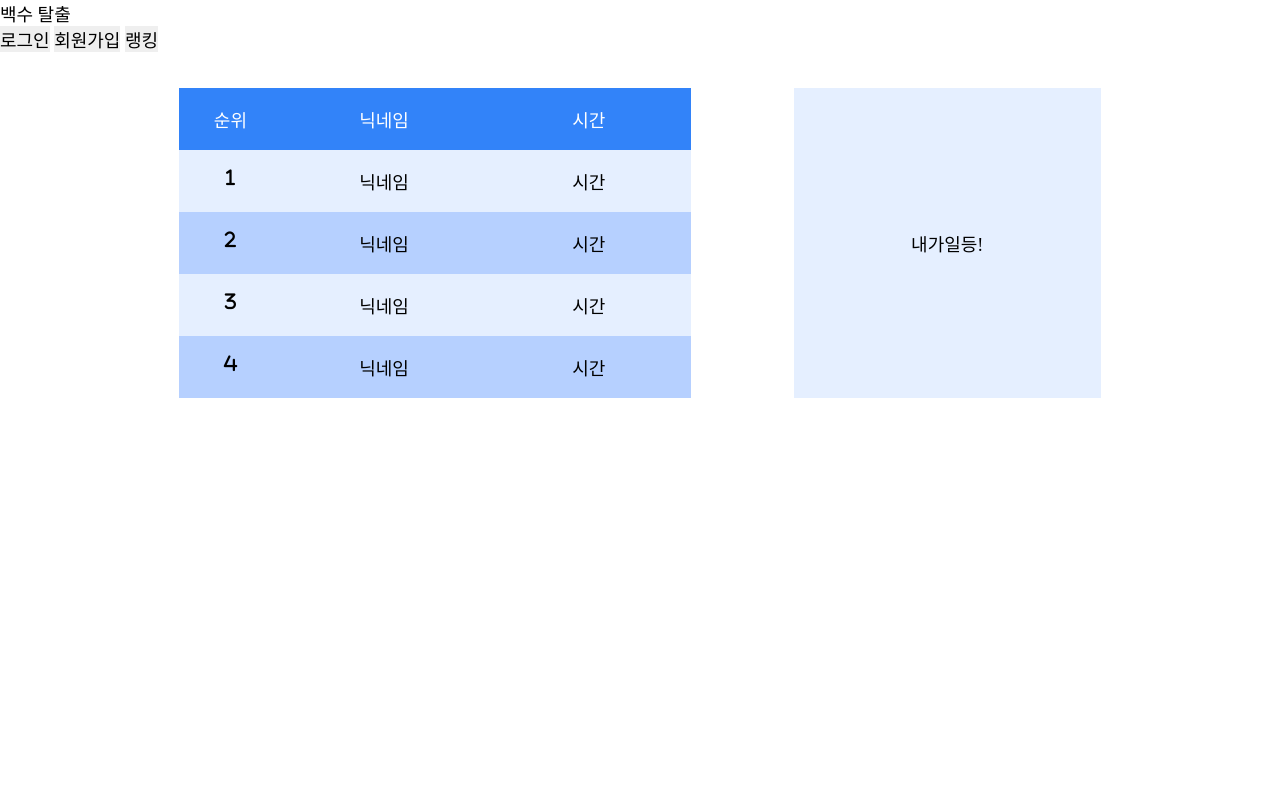
After one commit to 102wy/jobless-escape, a Flask app: template templates/ranking.html in a window 1280 px wide. The commit adds this page. Run offline with Flask 2, Linux system fonts and the light colour scheme; the template is opened without the code that fills it, so the values that code supplies are empty; parts of the project's set-up code (start-up, migrations or seed data) failed here and were passed over; some libraries are stand-ins or nearby versions; some web fonts are replaced.

Commit message:
랭킹 페이지추가

```diff
--- a/app.py
+++ b/app.py
@@ -39,6 +39,10 @@ def home():
 def signup():
     msg = request.args.get("msg")
     return render_template('signup_page.html', msg=msg)
+
+@app.route('/ranking',methods=["GET"])
+def ranking():
+    return render_template('signup_page.html')
 
 
 @app.route('/sign_up/check_ID', methods=['POST'])
--- a/static/css/style.css
+++ b/static/css/style.css
@@ -139,3 +139,58 @@ body{
         margin: 0.2rem;
     }
 }
+
+#ranking {
+    margin-top: 2rem;
+    text-align: center;
+}
+#ranking > .pagew {
+    display: flex;
+    flex-display: row;
+    justify-content: space-around;
+}
+.ranking-box {
+    width: 50%;
+}
+.ranking-menu {
+    display: flex;
+    flex-direction: row;
+    justify-content: space-around;
+}
+.ranking-menu > li {
+    width: 40%;
+    background-color: #3283f9;
+    padding: 1rem;
+    color: #fff;
+}
+.ranking-menu > li:first-child {
+    width: 20%;
+}
+.ranking-cont {
+
+}
+.ranking-cont > li{
+    background-color: #e5efff;
+}
+.ranking-cont > li:nth-child(2n) {
+    background-color: #b6d0ff;
+}
+.ranking-user-cont {
+    display: flex;
+    flex-display: row;
+    justify-content: space-around;
+}
+.ranking-user-cont  li {
+    width: 40%;
+    padding: 1rem;
+}
+.ranking-user-cont  li:first-child {
+    width: 20%;
+}
+.ranking-review-modal {
+    width: 30%;
+    display: flex;
+    justify-content: center;
+    align-items: center;
+    background-color: #e5efff;
+}
--- a/templates/index.html
+++ b/templates/index.html
@@ -25,7 +25,7 @@
     <div class="right-container">
         <button class="login-btn" onclick="logout()">로그아웃</button>
 
-        <button class="ranking-btn">랭킹</button>
+        <button class="ranking-btn" onclick="location.href='/ranking'">랭킹</button>
     </div>
 </nav>
 <div class="home">
--- /dev/null
+++ b/templates/ranking.html
@@ -0,0 +1,65 @@
+<!DOCTYPE html>
+<html lang="en">
+<head>
+    <meta charset="UTF-8">
+    <title>Ranking</title>
+    <link rel="stylesheet" href="../static/css/style.css">
+    <link rel="stylesheet" href="https://cdnjs.cloudflare.com/ajax/libs/font-awesome/5.8.2/css/all.min.css"/>
+</head>
+<body>
+    <div class="wrap">
+        <nav class="navbar">
+          <a class="title">백수 탈출</a>
+          <div class="right-container">
+            <button class="login-btn">로그인</button>
+            <button class="signUp-btn">회원가입</button>
+            <button class="ranking-btn">랭킹</button>
+          </div>
+        </nav>
+        <section id="ranking">
+            <div class="pagew">
+                <div class="ranking-box">
+                    <ul class="ranking-menu">
+                        <li>순위</li>
+                        <li>닉네임</li>
+                        <li>시간</li>
+                    </ul>
+                    <ul class="ranking-cont">
+                        <li>
+                            <ul class="ranking-user-cont">
+                                <li><i class="fa-solid fa-1"></i></li>
+                                <li>닉네임</li>
+                                <li>시간</li>
+                            </ul>
+                        </li>
+                        <li>
+                            <ul class="ranking-user-cont">
+                                <li><i class="fa-solid fa-2"></i></li>
+                                <li>닉네임</li>
+                                <li>시간</li>
+                            </ul>
+                        </li>
+                        <li>
+                            <ul class="ranking-user-cont">
+                                <li><i class="fa-solid fa-3"></i></li>
+                                <li>닉네임</li>
+                                <li>시간</li>
+                            </ul>
+                        </li><li>
+                            <ul class="ranking-user-cont">
+                                <li><i class="fa-solid fa-4"></i></li>
+                                <li>닉네임</li>
+                                <li>시간</li>
+                            </ul>
+                        </li>
+                    </ul>
+                </div>
+                <div class="ranking-review-modal">
+                    <p>내가일등!</p>
+                </div>
+            </div>
+        </section>
+    </div>
+</body>
+<script src="https://kit.fontawesome.com/416cde6ebe.js" crossorigin="anonymous"></script>
+</html>
```
